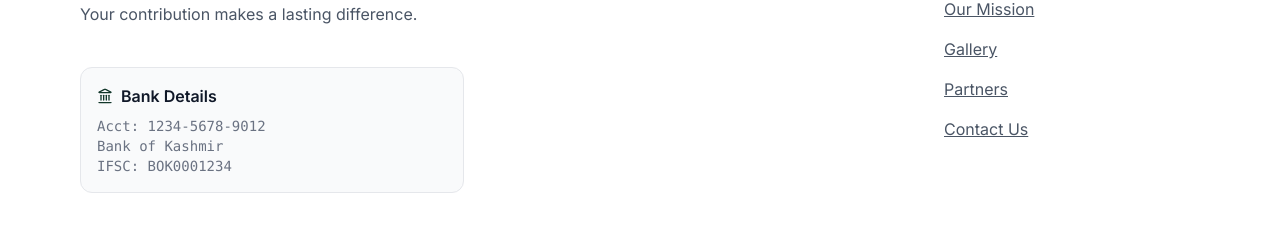
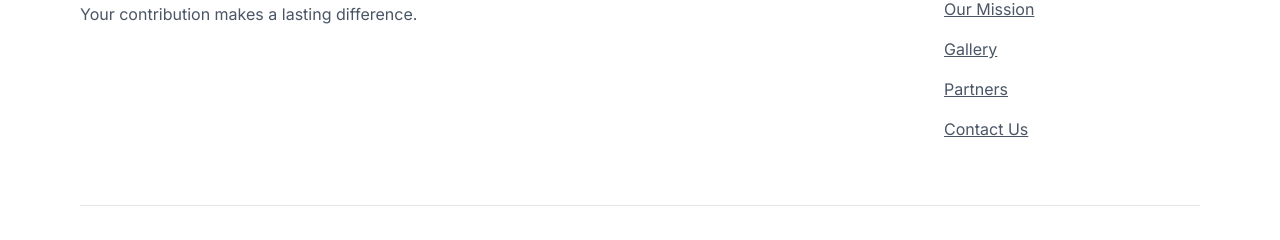
Before and after one commit to dev-utsavjain/tafheelmul-islam, a React (Vite) app: page /admin in a window 1280 px wide. Shown: the part 1097-1337 px from the top of the page. Built offline with nearby package versions, Linux system fonts and the light colour scheme; no server answers.

Commit message:
updated footer

```diff
--- a/src/components/Footer.tsx
+++ b/src/components/Footer.tsx
@@ -1,4 +1,3 @@
-import { Landmark } from "lucide-react";
 import { Link } from "react-router-dom";
 
 export function Footer() {
@@ -19,19 +18,6 @@ export function Footer() {
             communities in Kashmir. Your contribution makes a lasting
             difference.
           </p>
-          {/* Bank Details Mini-Card */}
-          <div className="mt-2 lg:mt-4 bg-gray-50 border border-gray-200 p-3 md:p-4 rounded-xl max-w-sm">
-            <p className="font-bold text-gray-900 mb-1.5 md:mb-2 flex items-center gap-2 text-sm md:text-base">
-              <Landmark className="text-[#12372a] w-4 h-4 rounded" /> Bank Details
-            </p>
-            <p className="text-xs md:text-sm text-gray-500 font-mono">
-              Acct: 1234-5678-9012
-              <br />
-              Bank of Kashmir
-              <br />
-              IFSC: BOK0001234
-            </p>
-          </div>
         </div>
 
         {/* Links */}
```
